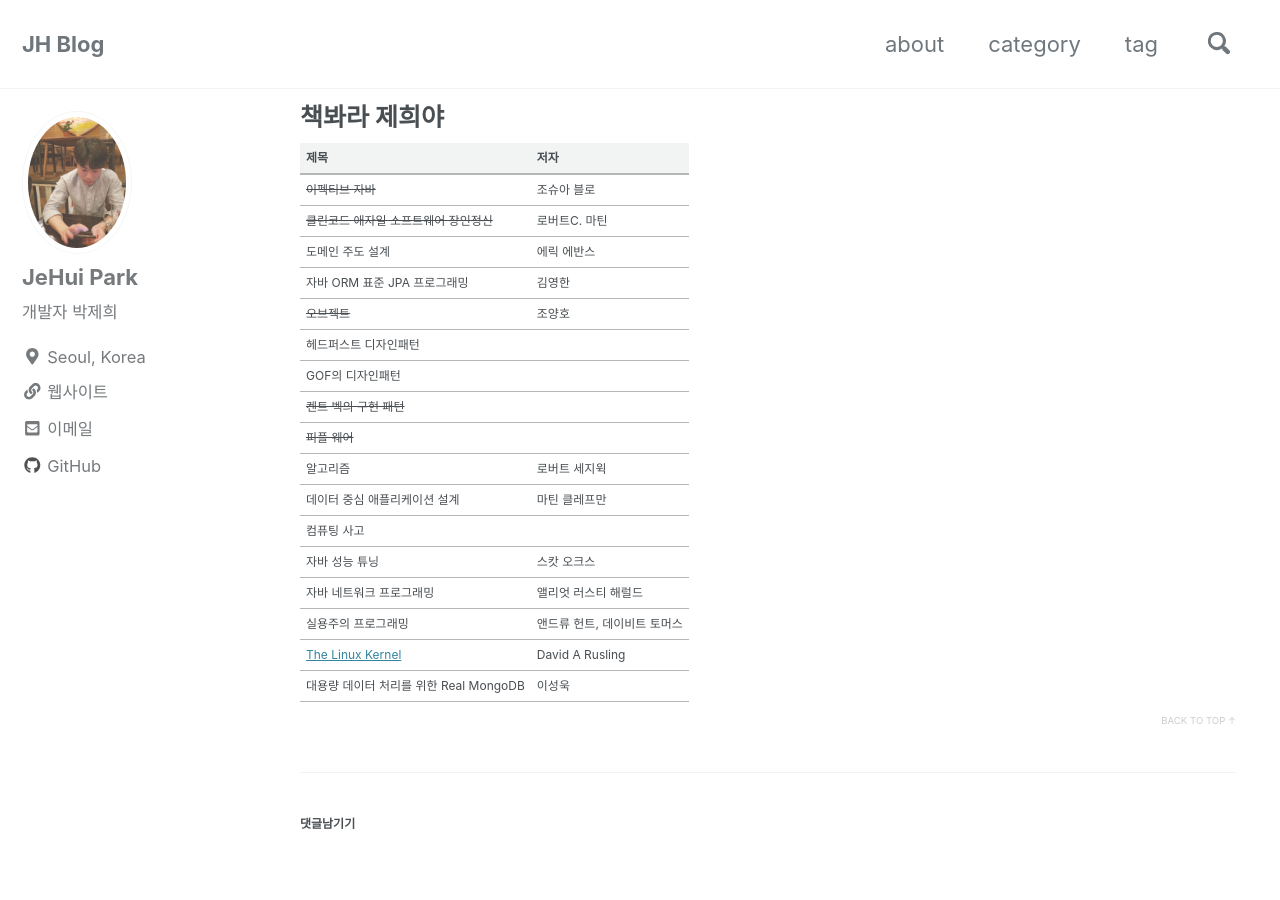
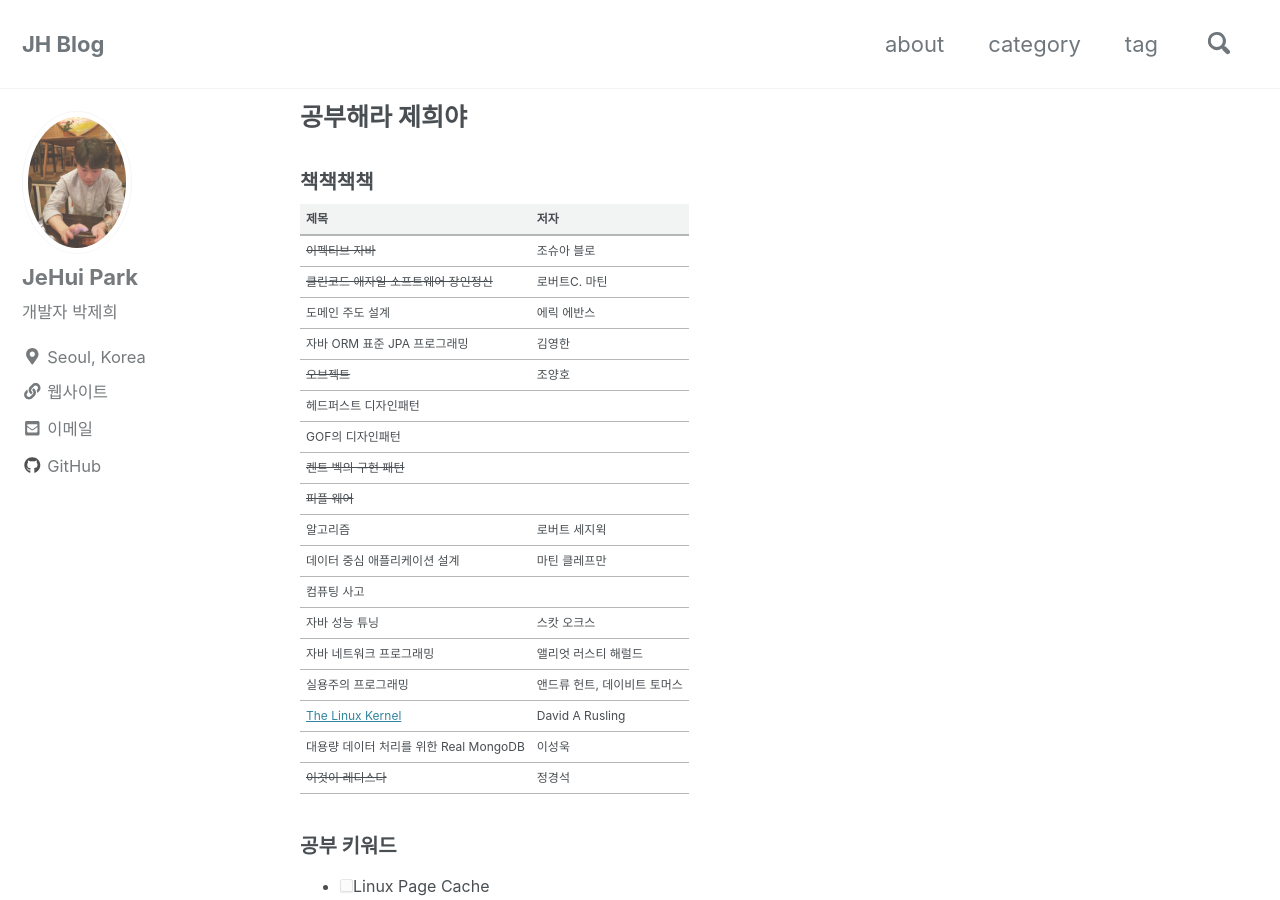
Before and after one commit to JeHuiPark/JeHuiPark.github.io, a Jekyll site: the page built from _posts/2019-06-16-study-todo-list.md, in a window 1280 px wide and 900 px high. Built offline with Jekyll 4.4.1, drawn with Linux system fonts in a browser that asks for light colours; nearby versions of some CDN libraries; comment, search, counter and statistics services are not loaded; some of the changed text lies outside the part shown.

Commit message:
Update and rename 2019-06-16-book-read-plan.md to 2019-06-16-study-todo-list.md

```diff
--- a/_posts/2019-06-16-book-read-plan.md
+++ b/_posts/2019-06-16-study-todo-list.md
@@ -1,6 +1,6 @@
 ---
 layout: posts
-title:  책봐라 제희야
+title:  공부해라 제희야
 date:   2019-06-16 17:26:00 +0900
 comments: true
 categories: note
@@ -8,7 +8,11 @@
 sitemap :
   changefreq : daily
   priority : 1.0
+redirect_from:
+  - /note/book-read-plan
 ---
+
+## 책책책책
 
 제목 | 저자
 --- | ---
@@ -29,3 +33,12 @@
 실용주의 프로그래밍 | 앤드류 헌트, 데이비트 토머스
 [The Linux Kernel](http://wiki.kldp.org/Translations/html/The_Linux_Kernel-KLDP/tlkindex.html) | David A Rusling
 대용량 데이터 처리를 위한 Real MongoDB | 이성욱
+~~이것이 레디스다~~ | 정경석
+
+
+## 공부 키워드
+- [ ] Linux Page Cache
+- [ ] B Tree
+- [ ] LSM Tree
+- [ ] Linux Read Ahead
+- [ ] File Descriptor 와 Socket
```
